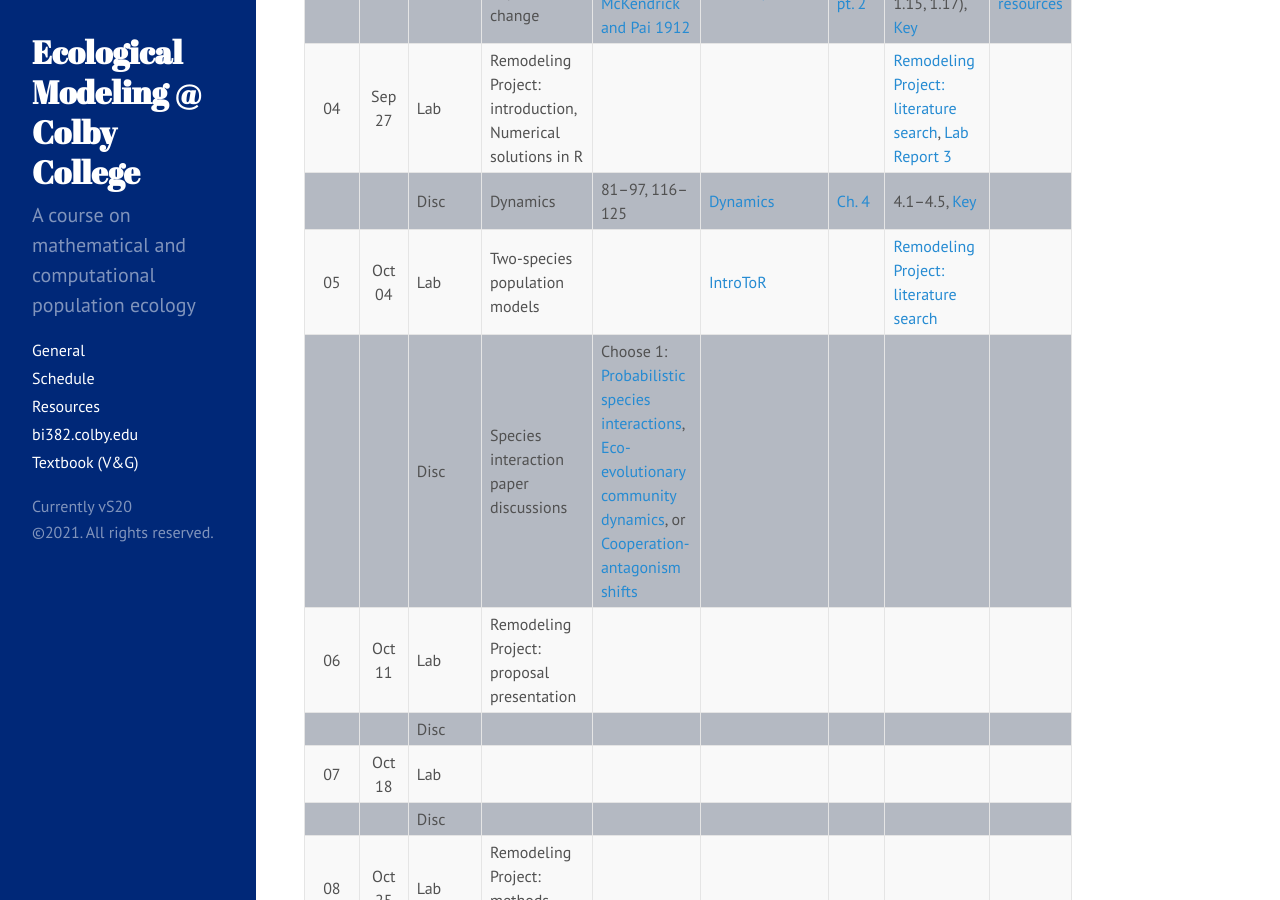
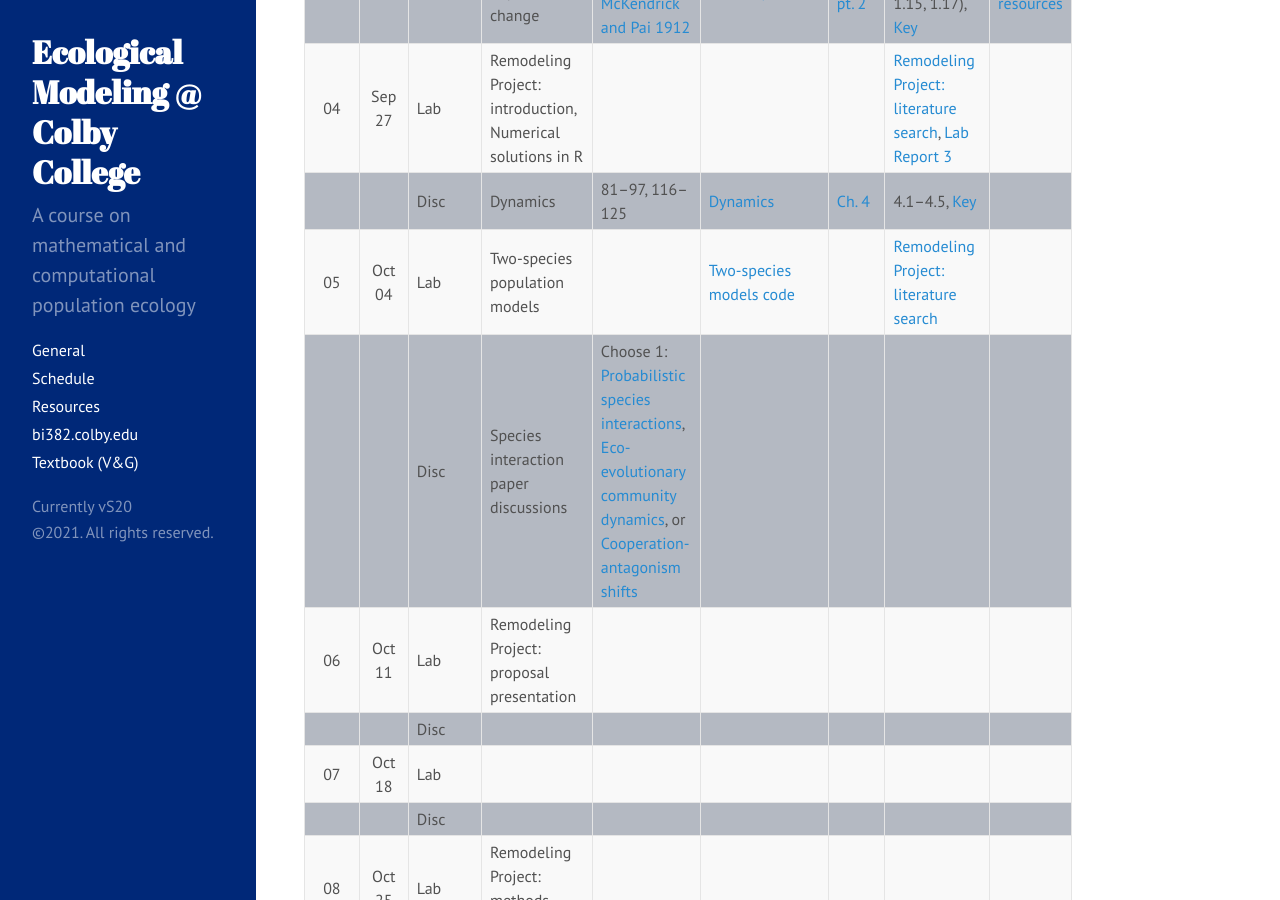
Before and after one commit to ColbyEcology/colbyecology.github.io, a Jekyll site: the page built from Schedule.md, in a window 1280 px wide and 900 px high, scrolled down 702 px. Built offline with Jekyll 4.4.1, drawn with Linux system fonts in a browser that asks for light colours.

Commit message:
fix error

```diff
--- a/Schedule.md
+++ b/Schedule.md
@@ -37,7 +37,7 @@ title: "Schedule"
 |      |        |  Disc   | Density dependent change                                                | 13–29 (skip 17–22), [McKendrick and Pai 1912](https://zenodo.org/record/1543653/files/article.pdf)                                                                                                                                                                                                        | [DensDepGrowth](../Presentations/Discussions/Wk03_DensDep.html)              | [Ch. 1, pt. 2](../Assignments/LectureProblemSets/Ch01p2_ProblemNotes.html)              | 1.9–1.18 (skip 1.13—1.15, 1.17), [Key](../Assignments/LectureProblemSets/Ch01_Wk2ProblemSet_key.html)                                                                  | [Logistic + resources](../Misc/LogisticUnits.pdf) |
 | 04   | Sep 27 |   Lab   | Remodeling Project: introduction, Numerical solutions in R              |                                                                                                                                                                                                                                                                                                           |                                                                              |                                                                                         | [Remodeling Project: literature search](../Assignments/RemodelingProject/RemodelingProject_LitSearch.html), [Lab Report 3](../Assignments/LabReports/LabReport_3.html) |                                                   |
 |      |        |  Disc   | Dynamics                                                                | 81–97, 116–125                                                                                                                                                                                                                                                                                            | [Dynamics](../Presentations/Discussions/Wk04_Dynamics.html)                  | [Ch. 4](../Assignments/LectureProblemSets/Ch04_ProblemNotes.html)                       | 4.1–4.5, [Key](../Assignments/LectureProblemSets/Ch04_ProblemSet_key.html)                                                                                             |                                                   |
-| 05   | Oct 04 |   Lab   | Two-species population models                                           |                                                                                                                                                                                                                                                                                                           | [IntroToR](../Presentations/Labs/Lab04_2sppIntCode.html)                |                                                                                         | [Remodeling Project: literature search](../Assignments/RemodelingProject/RemodelingPrject_ProposalPres.html)                                                           |                                                   |
+| 05   | Oct 04 |   Lab   | Two-species population models                                           |                                                                                                                                                                                                                                                                                                           | [Two-species models code](../Presentations/Labs/Lab04_2sppIntCode.html)      |                                                                                         | [Remodeling Project: literature search](../Assignments/RemodelingProject/RemodelingPrject_ProposalPres.html)                                                           |                                                   |
 |      |        |  Disc   | Species interaction paper discussions                                   | Choose 1: [Probabilistic species interactions](https://www.sciencedirect.com/science/article/pii/S0169534719303568), [Eco-evolutionary community dynamics](https://www.nature.com/articles/s41467-021-24977-x), or [Cooperation-antagonism shifts](https://onlinelibrary.wiley.com/doi/10.1111/oik.08201) |                                                                              |                                                                                         |                                                                                                                                                                        |                                                   |
 | 06   | Oct 11 |   Lab   | Remodeling Project: proposal presentation                               |                                                                                                                                                                                                                                                                                                           |                                                                              |                                                                                         |                                                                                                                                                                        |                                                   |
 |      |        |  Disc   |                                                                         |                                                                                                                                                                                                                                                                                                           |                                                                              |                                                                                         |                                                                                                                                                                        |                                                   |
```
